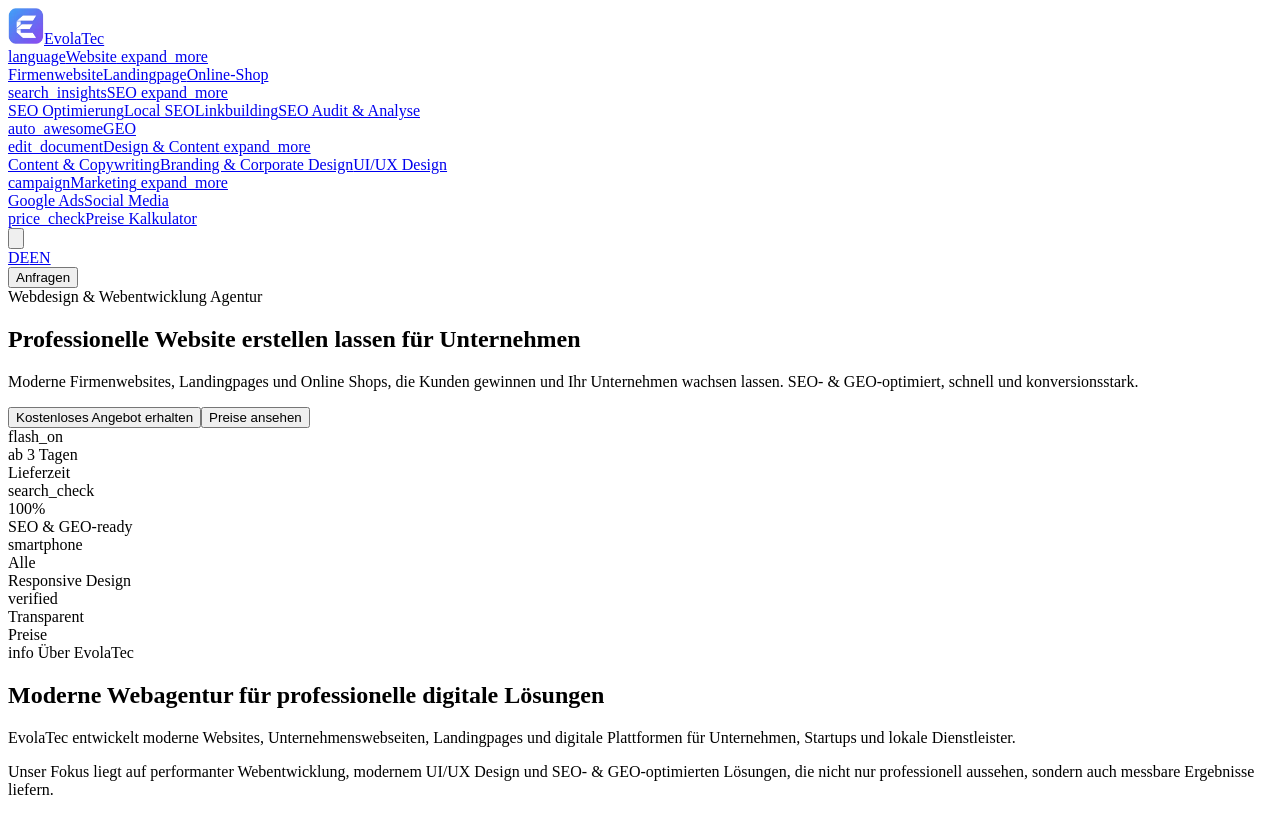
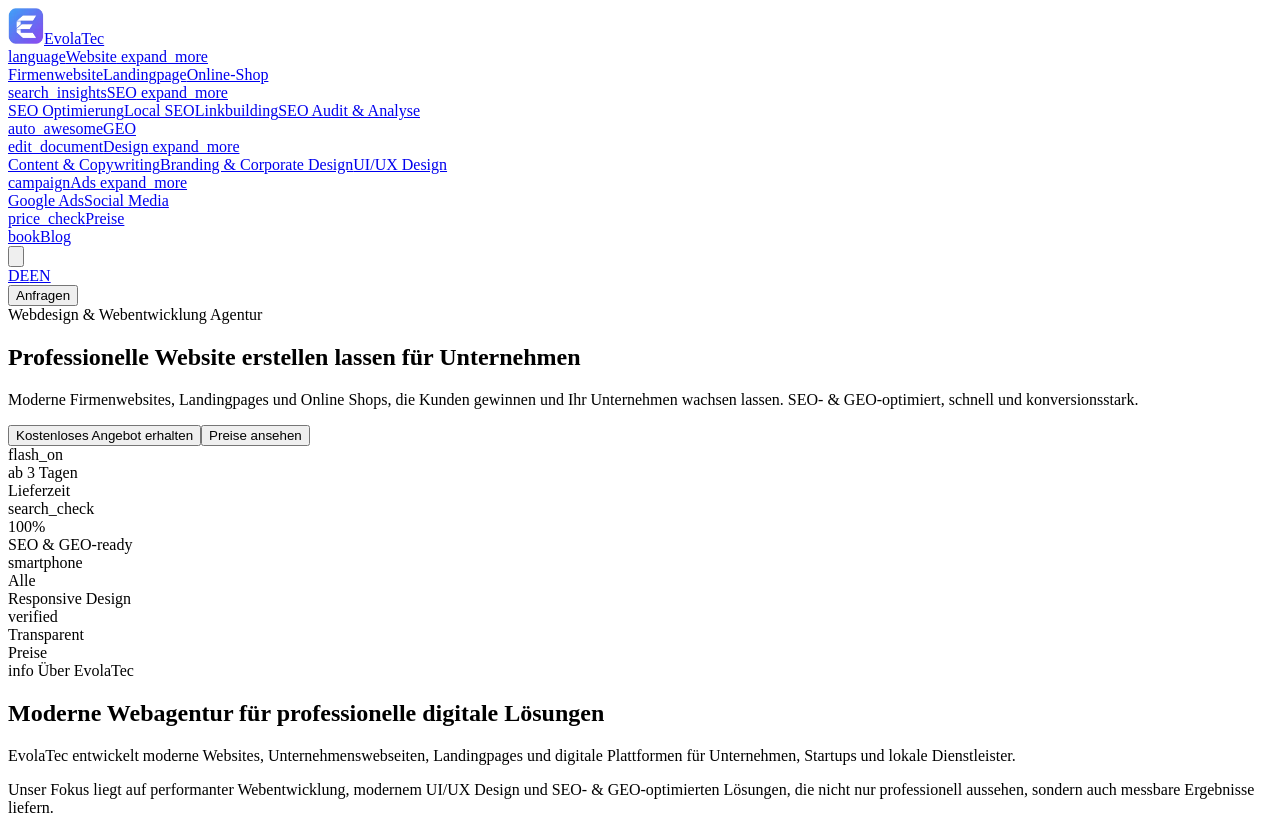
Before and after one commit to AndriiKozlovskyi/evolatec.de, a Nuxt app: page / in a window 1280 px wide. Shown: the top 815 px of the page. Built offline with nearby package versions, Linux system fonts and the light colour scheme.

Commit message:
hero and menu imrpoved

```diff
--- a/components/layout/TopNavBar.vue
+++ b/components/layout/TopNavBar.vue
@@ -303,7 +303,7 @@
     },
     {
       id: 4,
-      label: en ? 'Design & Content' : 'Design & Content',
+      label: en ? 'Design' : 'Design',
       href: en ? '/en/web-design' : '/webdesign',
       isActive: false,
       icon: 'edit_document',
@@ -315,7 +315,7 @@
     },
     {
       id: 5,
-      label: 'Marketing',
+      label: 'Ads',
       href: en ? '/en/online-marketing' : '/online-marketing',
       isActive: false,
       icon: 'campaign',
@@ -324,7 +324,9 @@
         { id: 5.2, label: 'Social Media', href: en ? '/en/social-media-marketing' : '/marketing-social-media' },
       ],
     },
-    { id: 6, label: en ? 'Price Calculator' : 'Preise Kalkulator', href: en ? '/en/website-cost-calculator' : '/webseite-kosten-kalkulator', isActive: false, icon: 'price_check' },
+    { id: 6, label: en ? 'Prices' : 'Preise', href: en ? '/en/website-cost-calculator' : '/webseite-kosten-kalkulator', isActive: false, icon: 'price_check' },
+    { id: 7, label: en ? 'Blog' : 'Blog', href: en ? '/en/blog' : '/blog', isActive: false, icon: 'book' },
+
   ];
 });
 </script>
```
